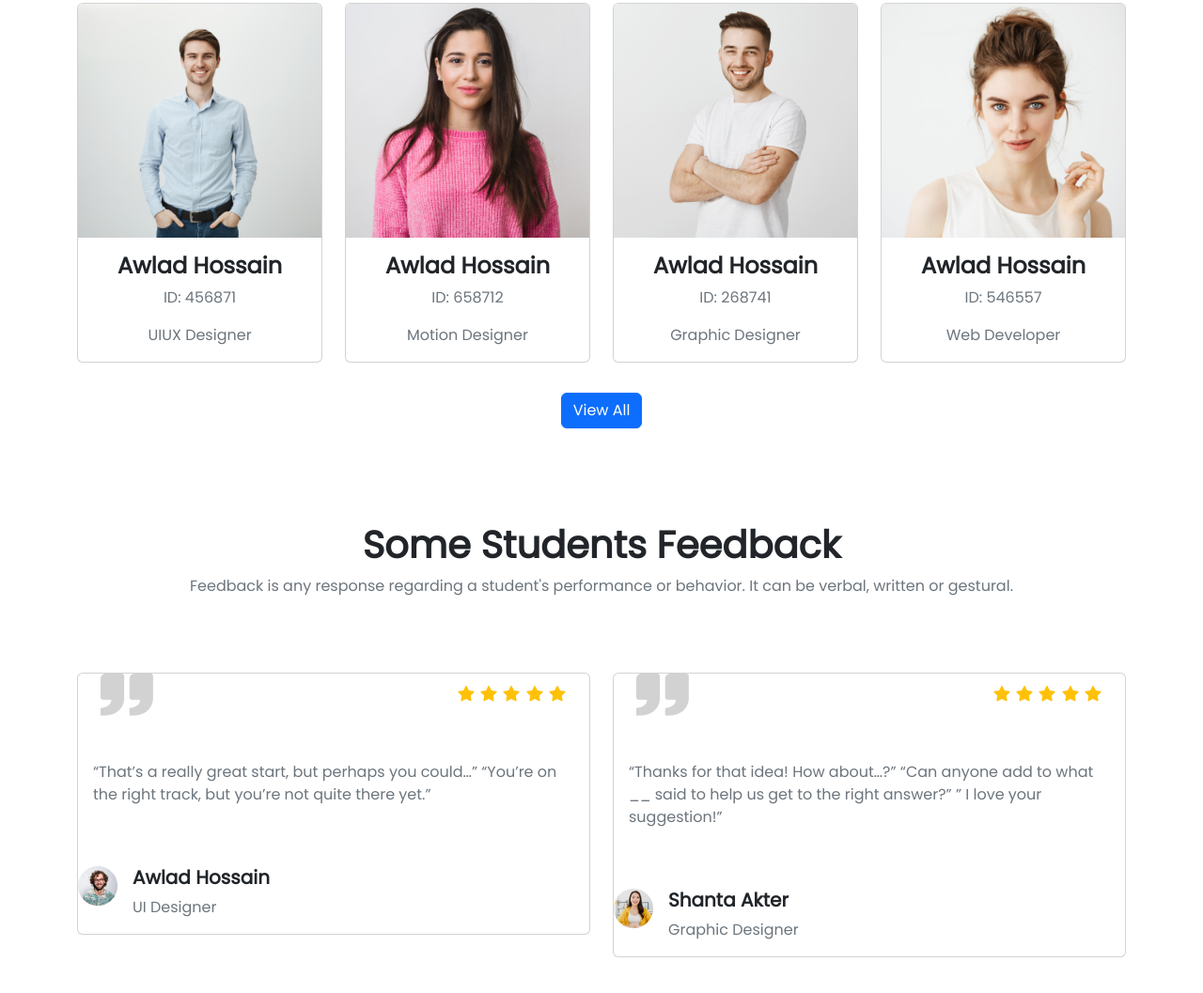
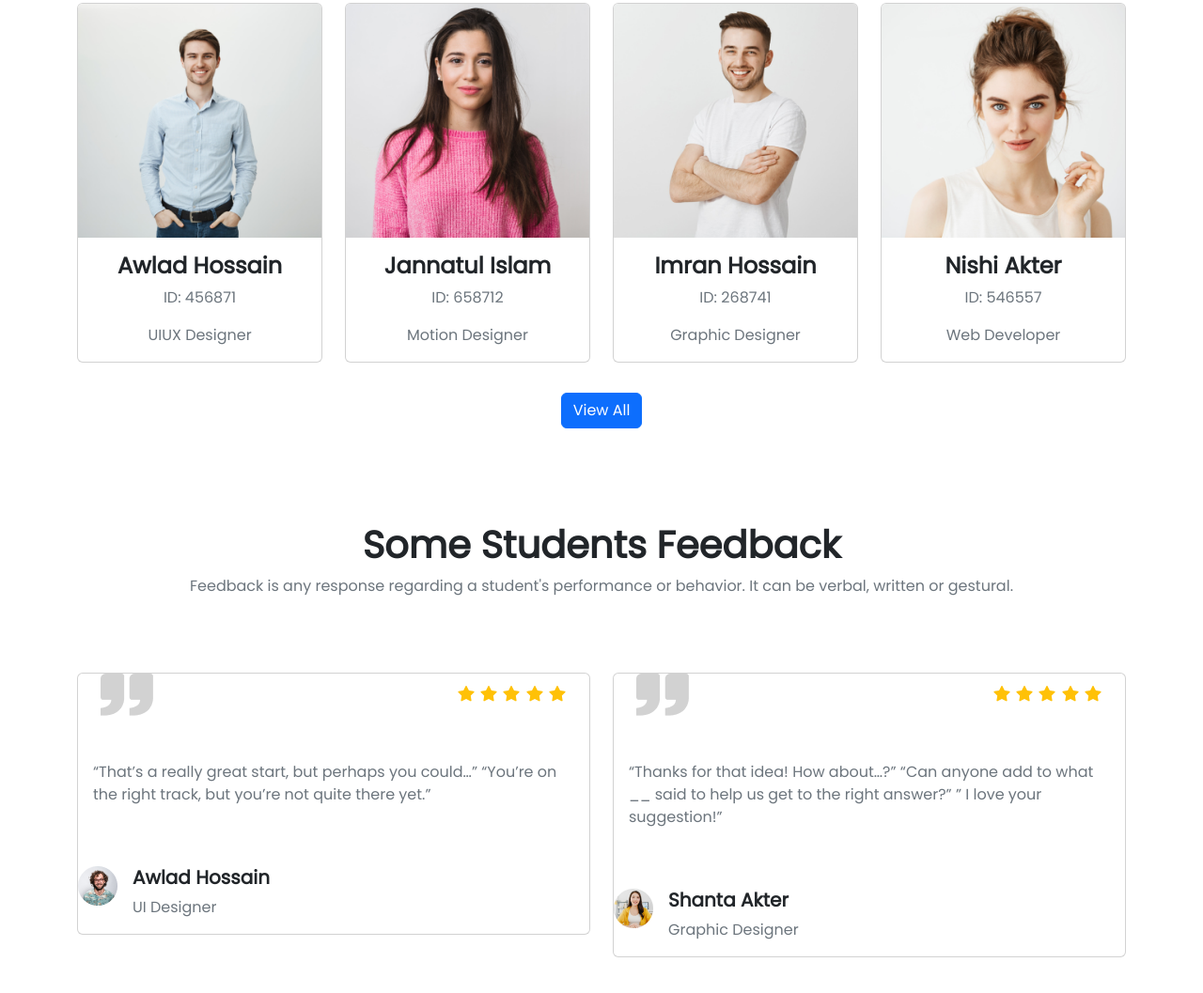
Before and after one commit to salimalsazu/Assignment-3, a plain HTML site: page index.html in a window 1280 px wide. Shown: the part 3217-4274 px from the top of the page at 94% size. Drawn offline with Linux system fonts and the light colour scheme.

Commit message:
Final Push

```diff
--- a/index.html
+++ b/index.html
@@ -318,7 +318,7 @@
                 <div class=" card">
                 <img class="img-fluid" src="./images/student/student-2.png" alt="...">
                 <div class="card-body d-flex flex-column justify-content-center align-items-center">
-                    <h4 class="card-title fw-bolder">Awlad Hossain</h4>
+                    <h4 class="card-title fw-bolder">Jannatul Islam</h4>
                     <p class="card-text text-muted fw-light"> ID: 658712</p>
                     <p class="card-text text-muted fw-light">Motion Designer</p>
                 </div>
@@ -329,7 +329,7 @@
                 <div class=" card">
             <img class="img-fluid" src="./images/student/student-3.png" alt="...">
             <div class="card-body d-flex flex-column justify-content-center align-items-center">
-                <h4 class="card-title fw-bolder">Awlad Hossain</h4>
+                <h4 class="card-title fw-bolder">Imran Hossain</h4>
                 <p class="card-text text-muted fw-light"> ID: 268741</p>
                 <p class="card-text text-muted fw-light">Graphic Designer</p>
             </div>
@@ -340,7 +340,7 @@
                 <div class=" card">
             <img class="img-fluid" src="./images/student/student-4.png" alt="...">
             <div class="card-body d-flex flex-column justify-content-center align-items-center">
-                <h4 class="card-title fw-bolder">Awlad Hossain</h4>
+                <h4 class="card-title fw-bolder">Nishi Akter</h4>
                 <p class="card-text text-muted fw-lighter "> ID: 546557</p>
                 <p class="card-text text-muted fw-light">Web Developer</p>
             </div>
```
